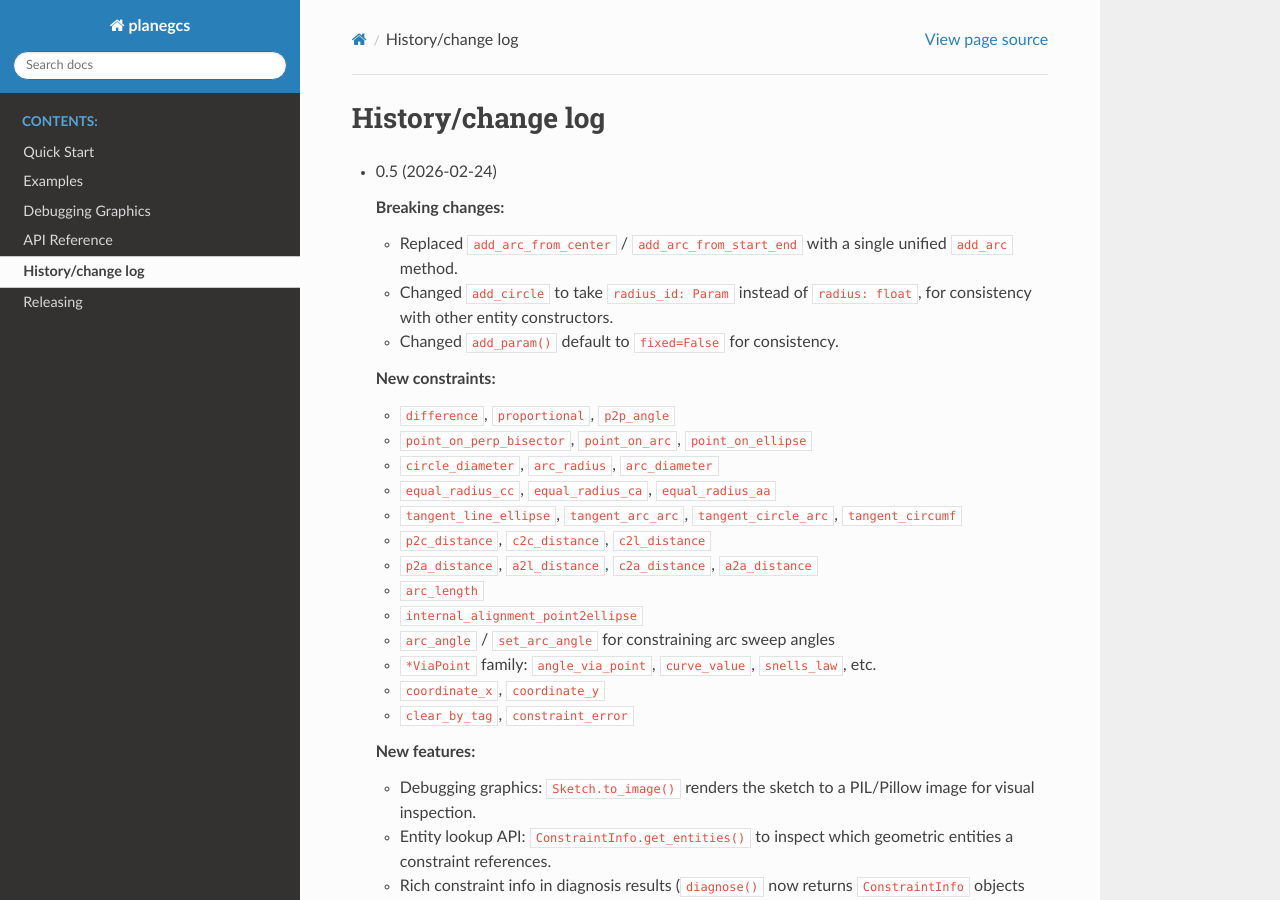
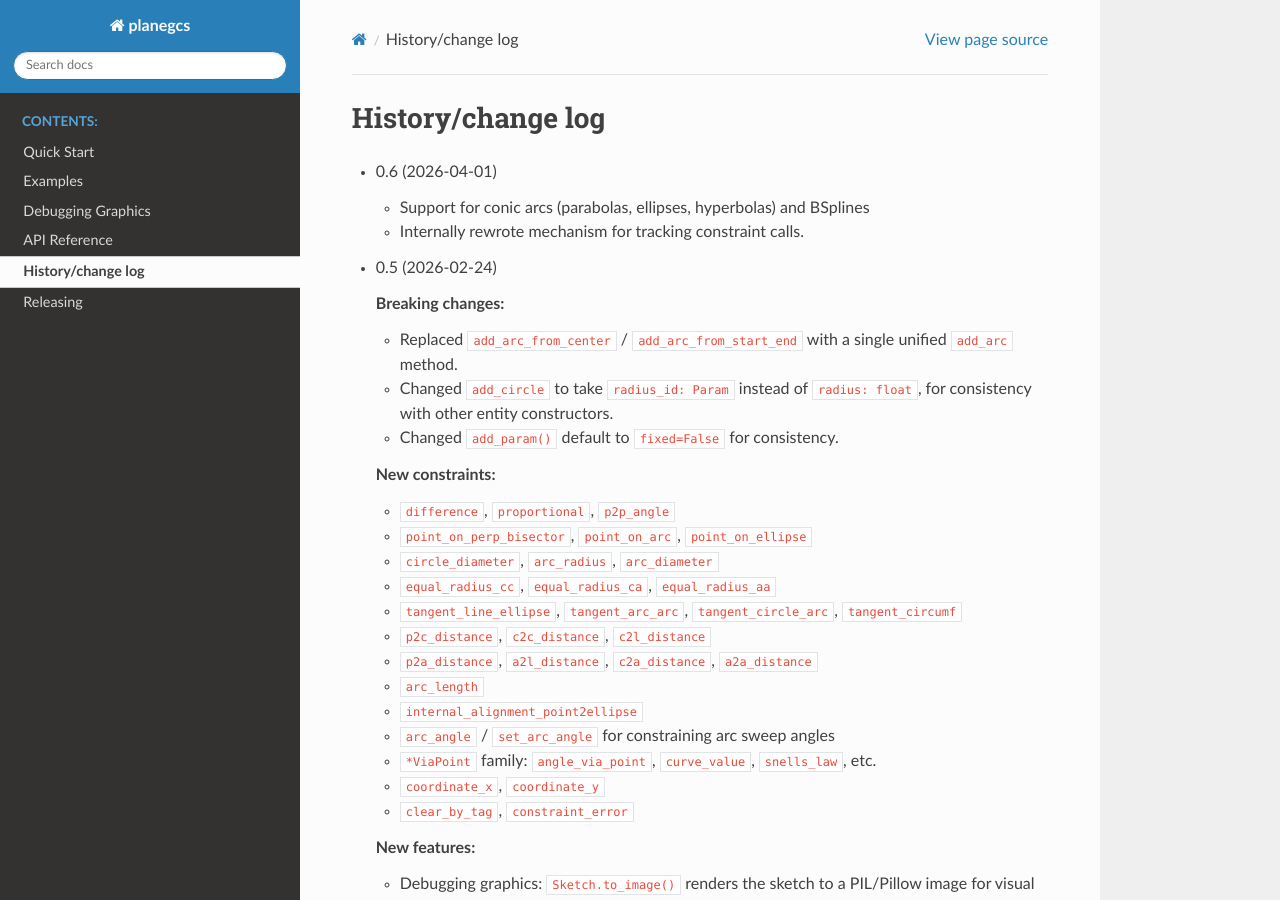
Before and after one commit to spookylukey/planegcs, a Sphinx documentation site: the page built from docs/history.rst, in a window 1280 px wide and 900 px high. Built offline with Sphinx 7.4.7 and the Read the Docs theme 3.1.0, drawn with Linux system fonts in a browser that asks for light colours.

Commit message:
Changes for version 0.6

```diff
--- a/docs/history.rst
+++ b/docs/history.rst
@@ -2,6 +2,11 @@
 ====================
  History/change log
 ====================
+
+* 0.6 (2026-04-01)
+
+  - Support for conic arcs (parabolas, ellipses, hyperbolas) and BSplines
+  - Internally rewrote mechanism for tracking constraint calls.
 
 * 0.5 (2026-02-24)
 
```
